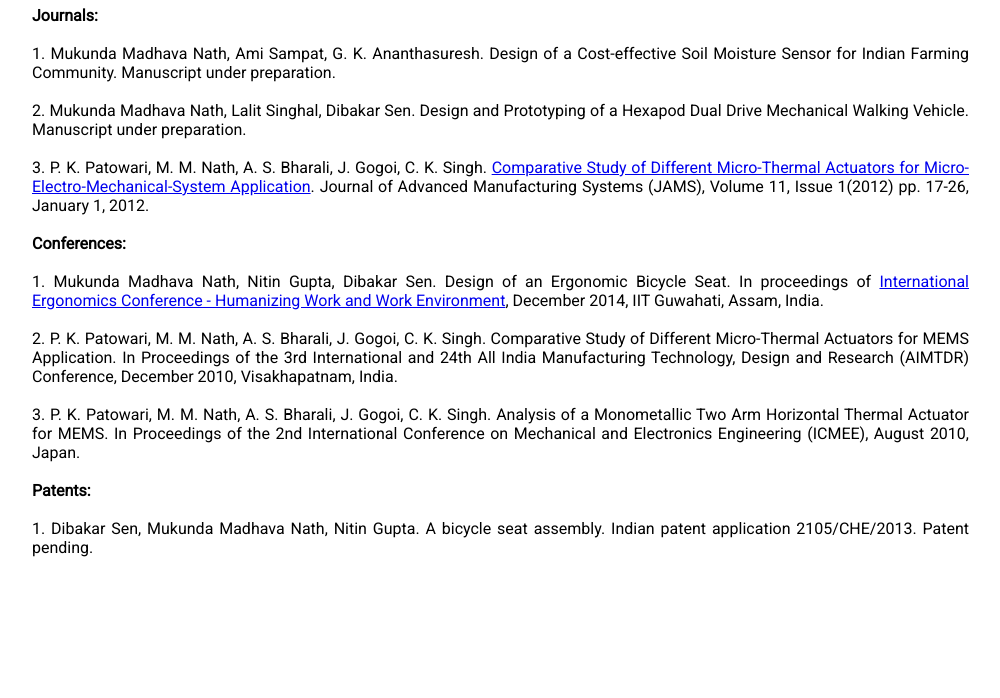
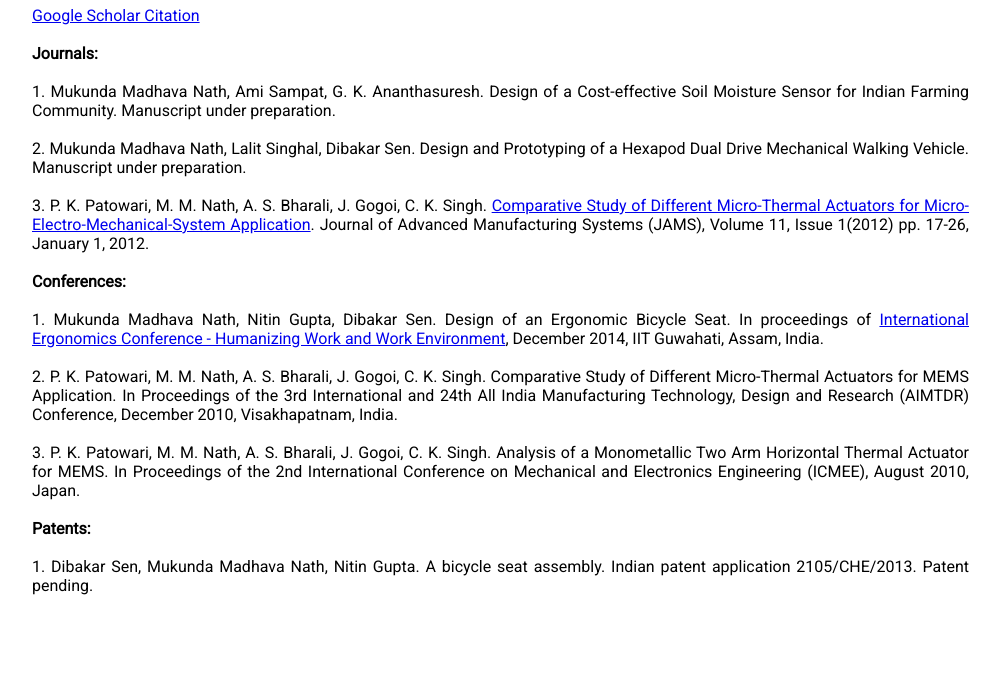
Before and after one commit to m2n037/m2n037.github.io, a plain HTML site: page publication.html in a window 1280 px wide. Shown: the part 354-1052 px from the top of the page, without its empty margins (168-1168 px from the left). Drawn offline with Linux system fonts and the light colour scheme.

Commit message:
citationm

```diff
--- a/publication.html
+++ b/publication.html
@@ -144,6 +144,9 @@ body {
 
   <p>
   <h1> Publications and Patents </h1>
+  <a href="http://scholar.google.com/citations?hl=en&user=MrqEVF8AAAAJ" target="_blank">Google Scholar Citation</a>
+  <br /><br />
+
   <b>Journals:</b><br /><br />
 
   1. Mukunda Madhava Nath, Ami Sampat, G. K. Ananthasuresh. Design of a Cost-effective Soil
```
